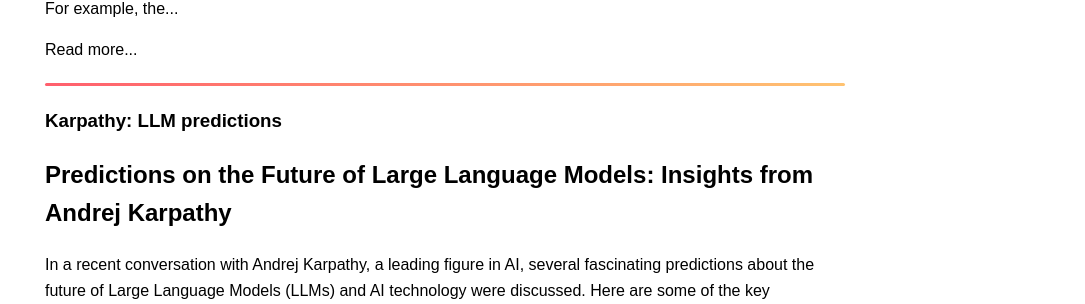
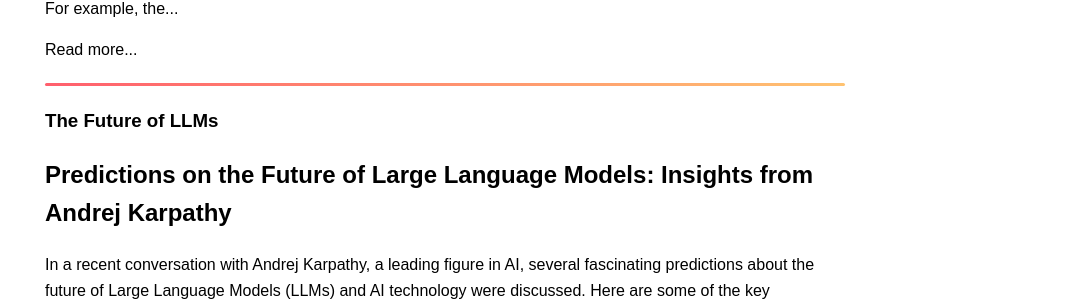
Before and after one commit to itmustalwaysbenight/sidenote, a Jekyll site: the page built from index.html, in a window 1280 px wide. Shown: the part 493-797 px from the top of the page, without its empty margins (195-1280 px from the left). Built offline with Jekyll 4.4.1, drawn with Linux system fonts in a browser that asks for light colours.

```diff
--- a/_posts/2024-09-11-3Karpathy-Future-LLM.md
+++ b/_posts/2024-09-11-3Karpathy-Future-LLM.md
@@ -1,6 +1,6 @@
 ---
 layout: post
-title: "Karpathy: LLM predictions"
+title: "The Future of LLMs"
 date: 2024-09-11
 external_url: "https://youtu.be/hM_h0UA7upI?si=G8hvb6j9ZzpzgOoh"
 ---
```
Also changed, not shown: _posts/2024-09-11-3Blue1Brown-dot-product.md (+1 -0 lines), _posts/2024-09-12-3Blue1Brown-transformers.md (+1 -0 lines).
